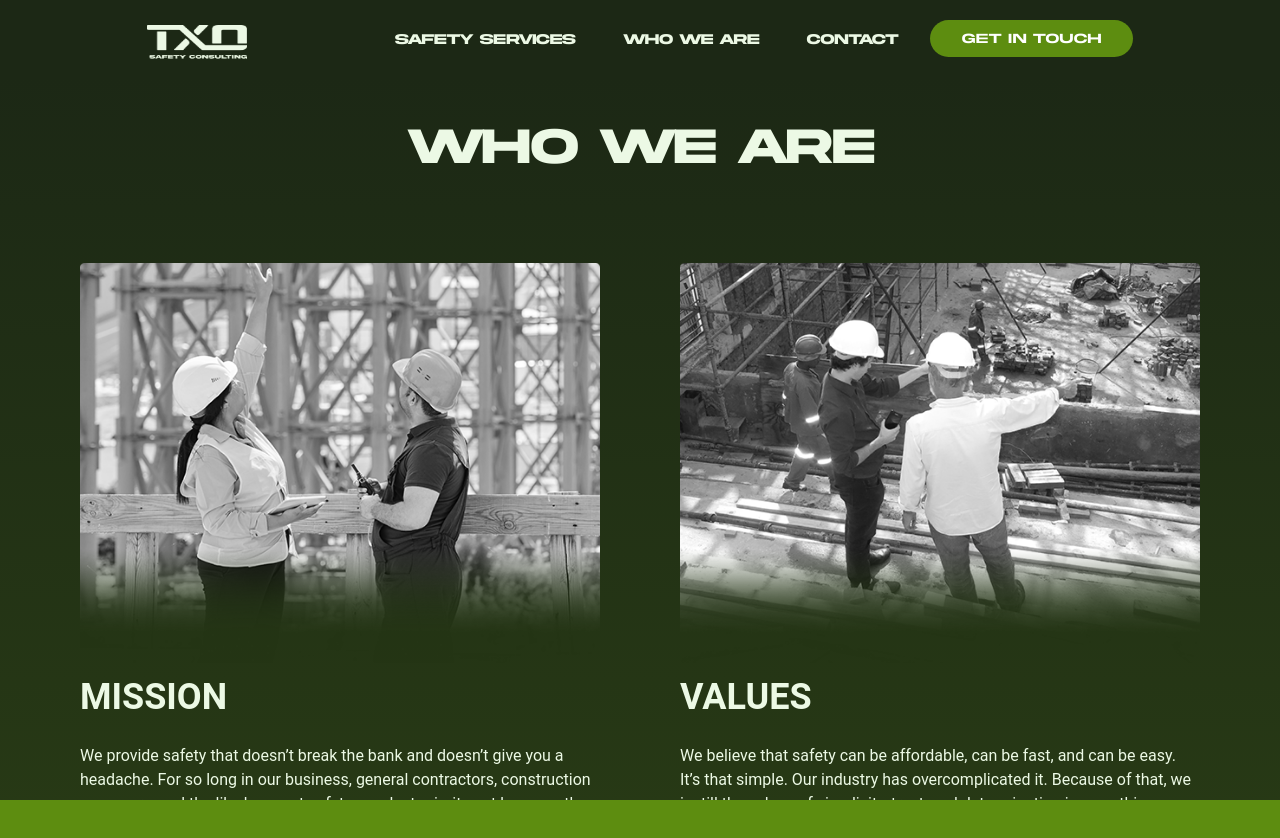
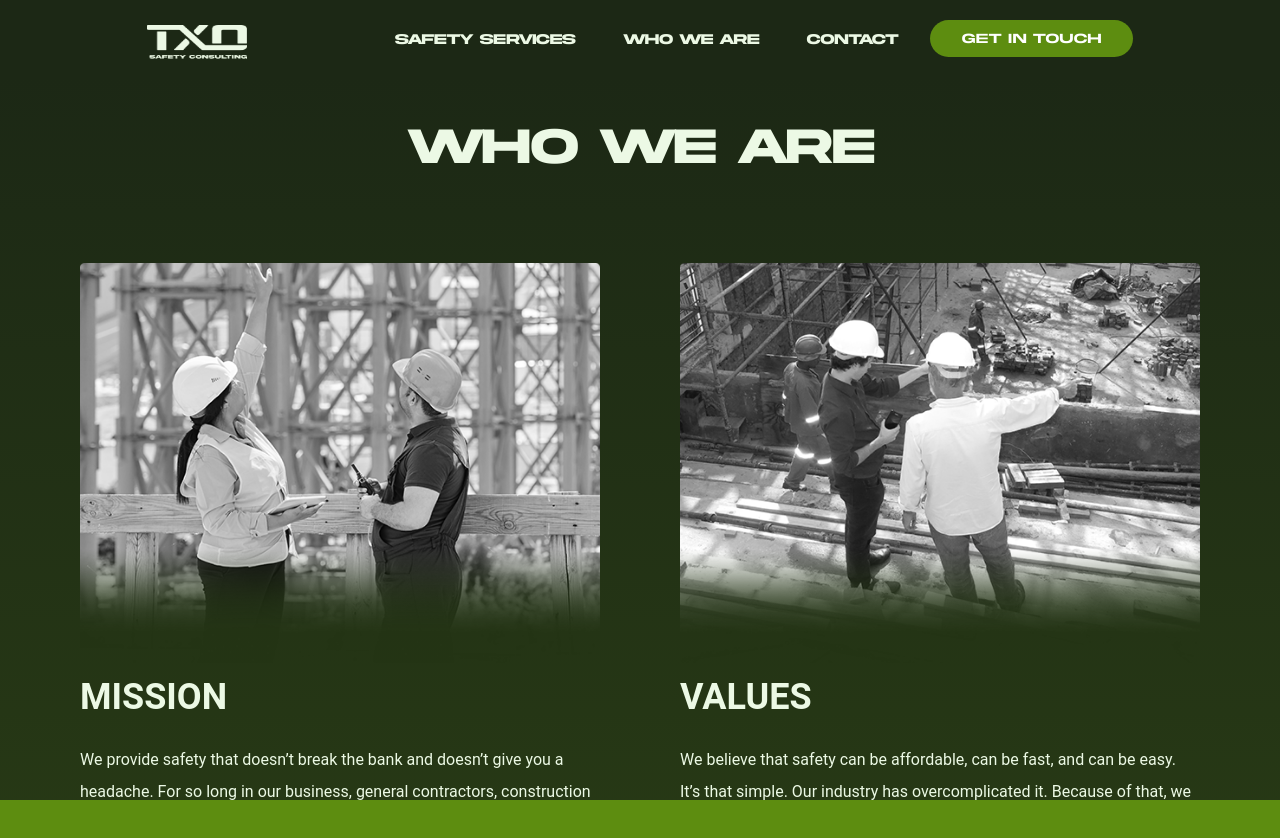
Before and after one commit to acostahf/TXO, a Next.js app: page /about in a window 1280 px wide. Shown: the top 838 px of the page. Built offline with nearby package versions, Linux system fonts and the light colour scheme.

Commit message:
updatae line height

```diff
--- a/section/aboutpage/AboutHero.js
+++ b/section/aboutpage/AboutHero.js
@@ -48,7 +48,7 @@ const AboutHero = (props) => {
             <Text fontWeight="semibold" fontSize="4xl" paddingBottom="5">
               MISSION
             </Text>
-            <Text fontSize="md">
+            <Text fontSize="md" lineHeight={"8"}>
               We provide safety that doesn’t break the bank and doesn’t give you
               a headache. For so long in our business, general contractors,
               construction managers, and the like have put safety as a last
@@ -73,7 +73,7 @@ const AboutHero = (props) => {
             <Text fontWeight="semibold" fontSize="4xl" paddingBottom="5">
               VALUES
             </Text>
-            <Text fontSize="md">
+            <Text fontSize="md" lineHeight={"8"}>
               We believe that safety can be affordable, can be fast, and can be
               easy. It’s that simple. Our industry has overcomplicated it.
               Because of that, we instill the values of simplicity, trust, and
```
